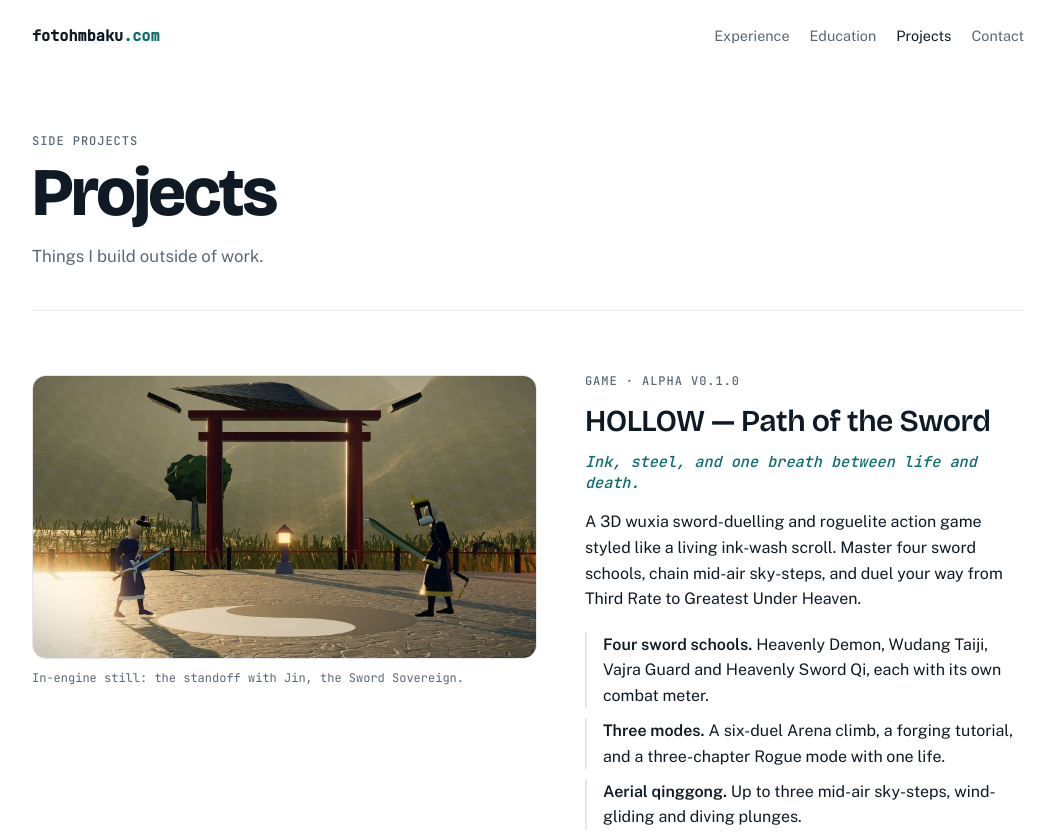
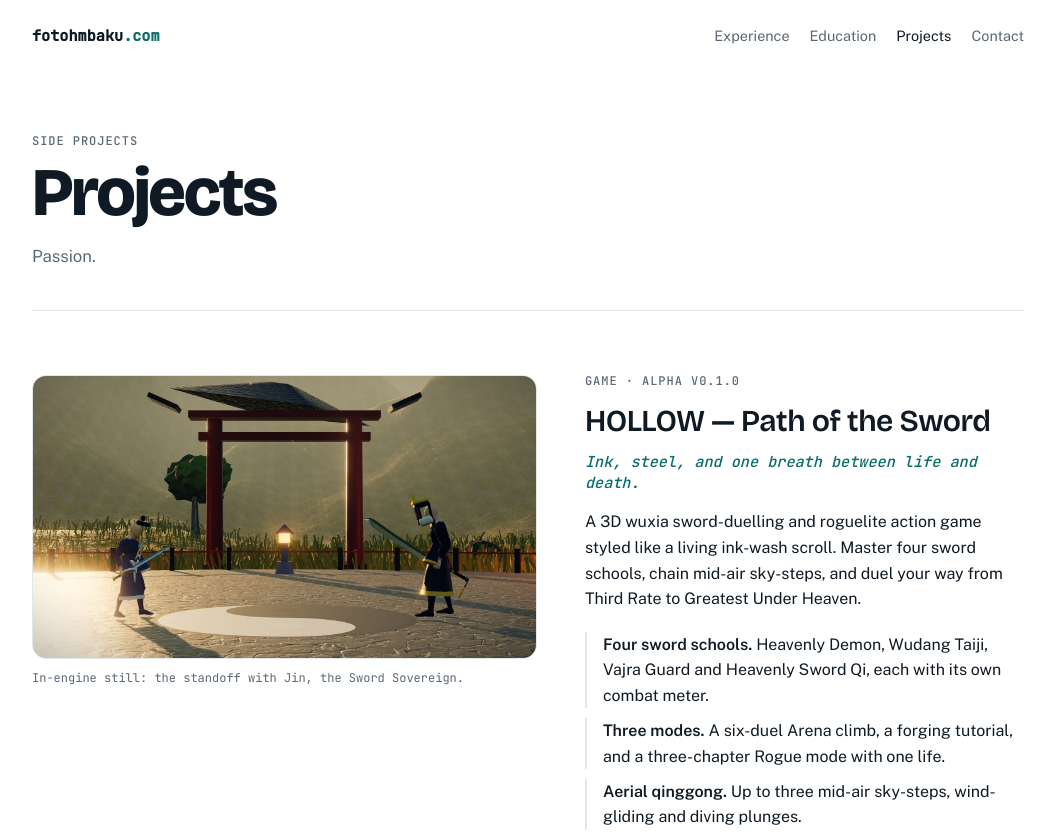
Before and after one commit to fotohmbaku/fotohmbaku.com, a plain HTML site: page projects/index.html in a window 1280 px wide. Shown: the top 833 px of the page, without its empty margins (112-1167 px from the left). Drawn offline with nearby package versions, Linux system fonts and the light colour scheme.

Commit message:
Change Projects intro to "Passion."

```diff
--- a/projects/index.html
+++ b/projects/index.html
@@ -199,7 +199,7 @@ footer { padding-block: 2rem 3rem; color: var(--muted); font: 400 0.75rem/1.6 va
   <section class="intro">
     <div class="label">Side projects</div>
     <h1>Projects</h1>
-    <p>Things I build outside of work.</p>
+    <p>Passion.</p>
   </section>
 
   <section class="block" id="hollow">
```
